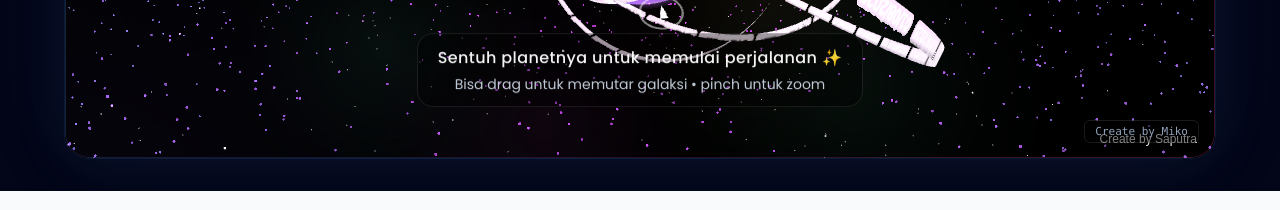
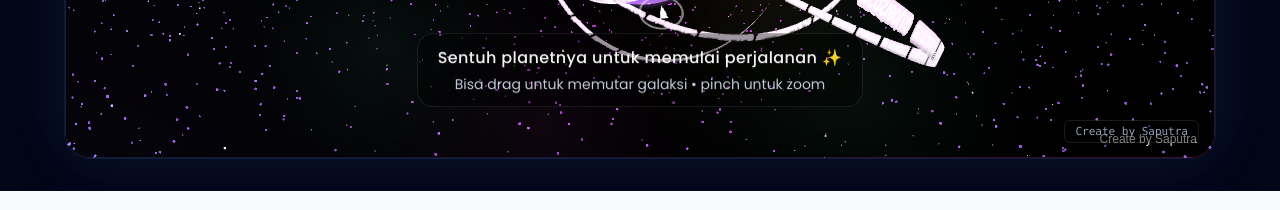
Before and after one commit to saputraamanah999-dotcom/myprincessss-kesayanganku, a React (Vite) app: page / in a window 1280 px wide. Shown: the part 2480-2690 px from the top of the page. Built offline with nearby package versions, Linux system fonts and the light colour scheme; a web font is replaced by a local one.

Commit message:
Update GalaxyLoveSection.tsx

```diff
--- a/src/components/GalaxyLoveSection.tsx
+++ b/src/components/GalaxyLoveSection.tsx
@@ -106,7 +106,7 @@ export const GalaxyLoveSection: React.FC = () => {
         {/* Author attribution — original code by Miko */}
         <div className="absolute bottom-3 right-3 sm:bottom-4 sm:right-4 z-20 pointer-events-none">
           <span className="text-[10px] sm:text-[11px] text-slate-400 bg-black/50 backdrop-blur-sm px-2.5 py-1 rounded-md border border-white/10 font-mono">
-            Create by Miko
+            Create by Saputra
           </span>
         </div>
       </div>
```
